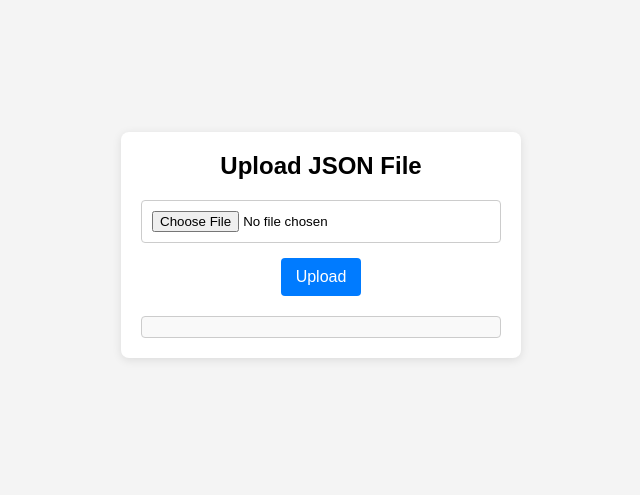
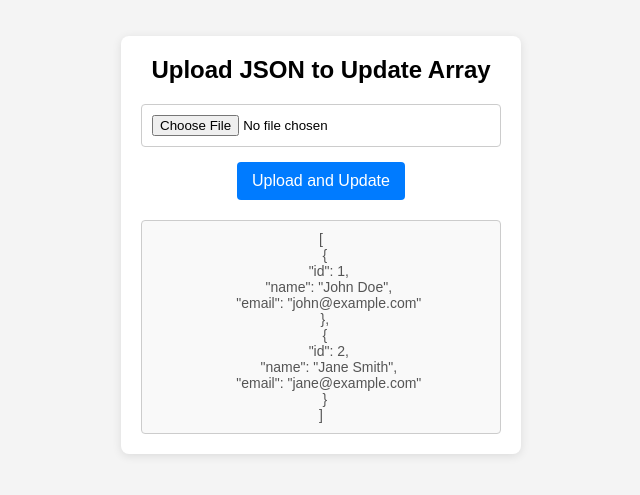
Before and after one commit to TAMNILL/json.git.io, a plain HTML site: page index.html in a window 1280 px wide. Shown: the part 155-650 px from the top of the page, without its empty margins (319-959 px from the left). Drawn offline with Linux system fonts and the light colour scheme.

Commit message:
Update index.html

```diff
--- a/index.html
+++ b/index.html
@@ -3,7 +3,7 @@
 <head>
   <meta charset="UTF-8">
   <meta name="viewport" content="width=device-width, initial-scale=1.0">
-  <title>Upload JSON Array of Objects</title>
+  <title>Upload and Update JSON Array</title>
   <style>
     /* Basic Reset */
     * {
@@ -57,7 +57,7 @@
       background-color: #0056b3;
     }
 
-    .file-info {
+    .array-section {
       margin-top: 20px;
       padding: 10px;
       background-color: #f9f9f9;
@@ -65,22 +65,38 @@
       border-radius: 4px;
       font-size: 14px;
       color: #555;
+      word-wrap: break-word;
+      white-space: pre-wrap;
     }
   </style>
 </head>
 <body>
 
   <div class="upload-container">
-    <h2>Upload JSON File</h2>
+    <h2>Upload JSON to Update Array</h2>
 
     <!-- File input to upload JSON file -->
     <input type="file" id="fileInput" accept=".json">
-    <button id="uploadButton">Upload</button>
+    <button id="uploadButton">Upload and Update</button>
 
-    <div id="fileInfo" class="file-info"></div>
+    <!-- Section to display the updated array -->
+    <div id="arraySection" class="array-section"></div>
   </div>
 
   <script>
+    // Sample array that will be updated
+    let myArray = [
+      { id: 1, name: "John Doe", email: "john@example.com" },
+      { id: 2, name: "Jane Smith", email: "jane@example.com" }
+    ];
+
+    // Display the initial array in the UI
+    function displayArray() {
+      const arraySection = document.getElementById('arraySection');
+      arraySection.textContent = JSON.stringify(myArray, null, 2); // Display array nicely formatted
+    }
+
+    // Event listener for upload button
     document.getElementById('uploadButton').addEventListener('click', function() {
       const fileInput = document.getElementById('fileInput');
       const file = fileInput.files[0];  // Get the first selected file
@@ -104,11 +120,12 @@
           // Parse the content of the file into a JavaScript object (array of objects)
           const data = JSON.parse(event.target.result);
 
-          // Display the file content (bulk array of objects)
-          displayFileInfo(data);
+          // Update myArray with the contents of the uploaded JSON file
+          // For this example, we will append the data
+          myArray = [...myArray, ...data];
 
-          // Simulate an upload or further processing
-          simulateUpload(data);
+          // Display the updated array
+          displayArray();
 
         } catch (error) {
           alert('Error parsing the JSON file. Please make sure it is valid.');
@@ -119,21 +136,8 @@
       reader.readAsText(file);
     });
 
-    function displayFileInfo(data) {
-      const fileInfo = document.getElementById('fileInfo');
-      fileInfo.innerHTML = `
-        <strong>Number of Objects:</strong> ${data.length}<br>
-        <strong>First Object:</strong> <pre>${JSON.stringify(data[0], null, 2)}</pre>
-      `;
-    }
-
-    function simulateUpload(data) {
-      // Simulate the upload process (replace with actual upload logic)
-      setTimeout(() => {
-        console.log('Uploading data:', data);
-        alert('Data uploaded successfully!');
-      }, 2000);  // Simulate a 2-second delay
-    }
+    // Initial display of the array
+    displayArray();
   </script>
 
 </body>
```
